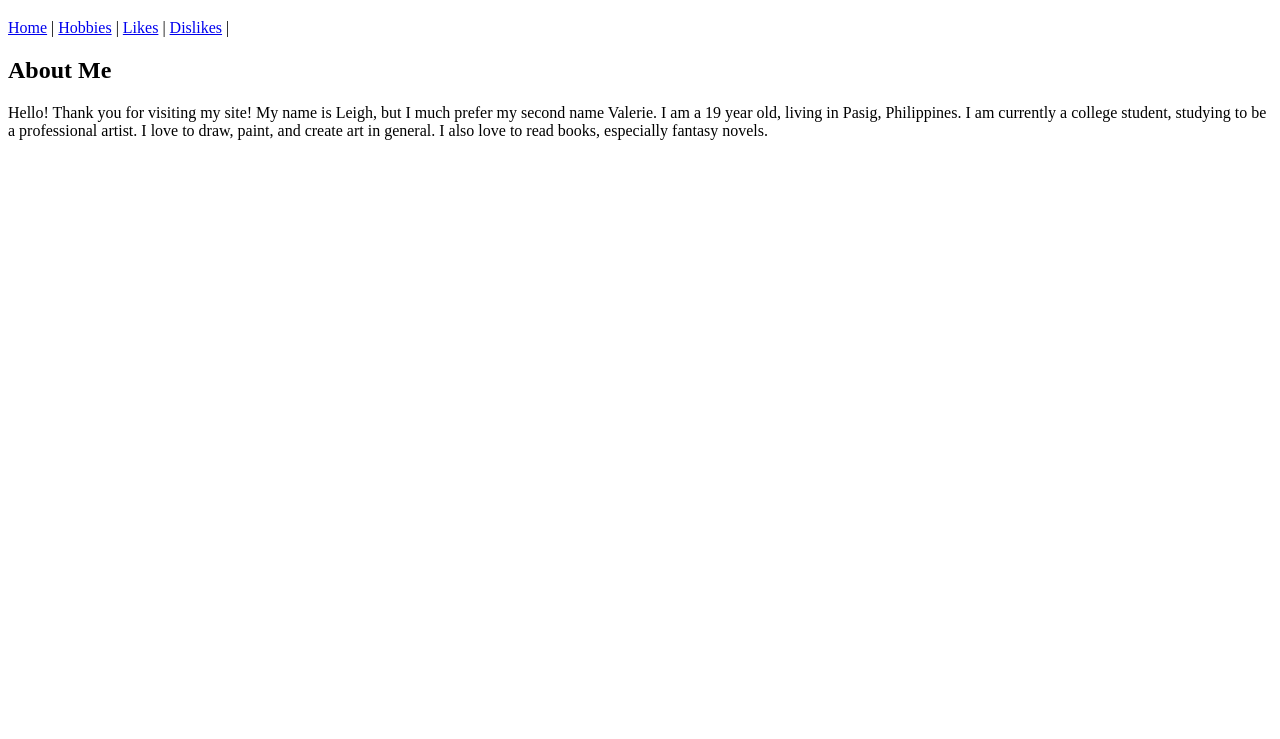
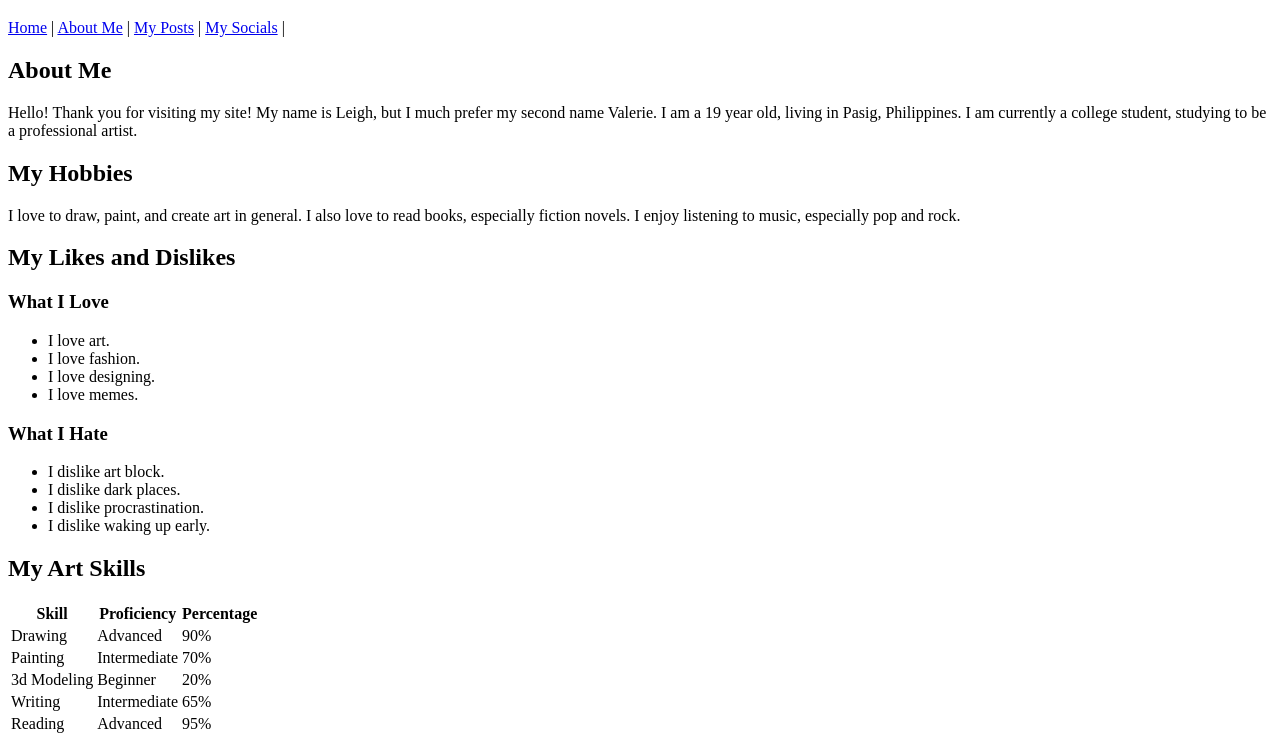
Before and after one commit to Micoriezon/Micoriezon.github.io, a plain HTML site: page TD22/module2_activity.html in a window 1280 px wide. Shown: the part 61-800 px from the top of the page. Drawn offline with Linux system fonts and the light colour scheme.

Commit message:
Module 2 technical assessment

```diff
--- a/TD22/module2_activity.html
+++ b/TD22/module2_activity.html
@@ -9,13 +9,76 @@
     <h1>Welcome to My Page!</h1>
     <nav>
         <a href="index.html">Home</a> |
-        <a href="hobbies.html">Hobbies</a> |
-        <a href="likes.html">Likes</a> |
-        <a href="dislikes.html">Dislikes</a> |
+        <a href="abtme.html">About Me</a> |
+        <a href="posts.html">My Posts</a> |
+        <a href="socials.html">My Socials</a> |
     </nav>
     <h2>About Me</h2>
     <p>Hello! Thank you for visiting my site! My name is Leigh, but I much prefer my second name Valerie.
-        I am a 19 year old, living in Pasig, Philippines. I am currently a college student, studying to be a professional artist.
-        I love to draw, paint, and create art in general. I also love to read books, especially fantasy novels.
+        I am a 19 year old, living in Pasig, Philippines. I am currently a college student, studying to be a professional artist.</p>
+
+    <h2>My Hobbies</h2>
+    <p>I love to draw, paint, and create art in general. I also love to read books, especially fiction novels.
+        I enjoy listening to music, especially pop and rock.</p>
+
+    <h2>My Likes and Dislikes</h2>
+    <h3>What I Love</h3>
+    <ul>
+        <li>I love art.</li>
+        <li>I love fashion.</li>
+        <li>I love designing.</li>
+        <li>I love memes.</li>
+    </ul>
+    <h3>What I Hate</h3>
+    <ul>
+        <li>I dislike art block.</li>
+        <li>I dislike dark places.</li>
+        <li>I dislike procrastination.</li>
+        <li>I dislike waking up early.</li>
+    </ul>
+    <h2>My Art Skills</h2>
+    <table>
+        <tr>
+            <th>Skill</th>
+            <th>Proficiency</th>
+            <th>Percentage</th>
+        </tr>
+        <tr>
+            <td>Drawing</td>
+            <td>Advanced</td>
+            <td>90%</td>
+        </tr>
+        <tr>
+            <td>Painting</td>
+            <td>Intermediate</td>
+            <td>70%</td>
+        </tr>
+                <tr>
+            <td>3d Modeling</td>
+            <td>Beginner</td>
+            <td>20%</td>
+        </tr>
+        <tr>
+            <td>Writing</td>
+            <td>Intermediate</td>
+            <td>65%</td>
+        </tr>
+        <tr>
+            <td>Reading</td>
+            <td>Advanced</td>
+            <td>95%</td>
+        </tr>
+    </table>
+    <h2>Support my favorite designers!</h2>
+    <iframe width="560" height="315"
+    src="https://www.youtube.com/embed/watch?v=ef-krJWeb1A"
+    title="YouTube video player"
+    frameborder="0"
+    allow="accelerometer; autoplay; clipboard-write; encrypted-media; gyroscope; picture-in-picture"
+    allowfullscreen>
+</iframe>
+    <footer>
+        <p>&copy; 2024 My Personal Blog.</p>
+    </footer>
 </body>
 </html>
```
